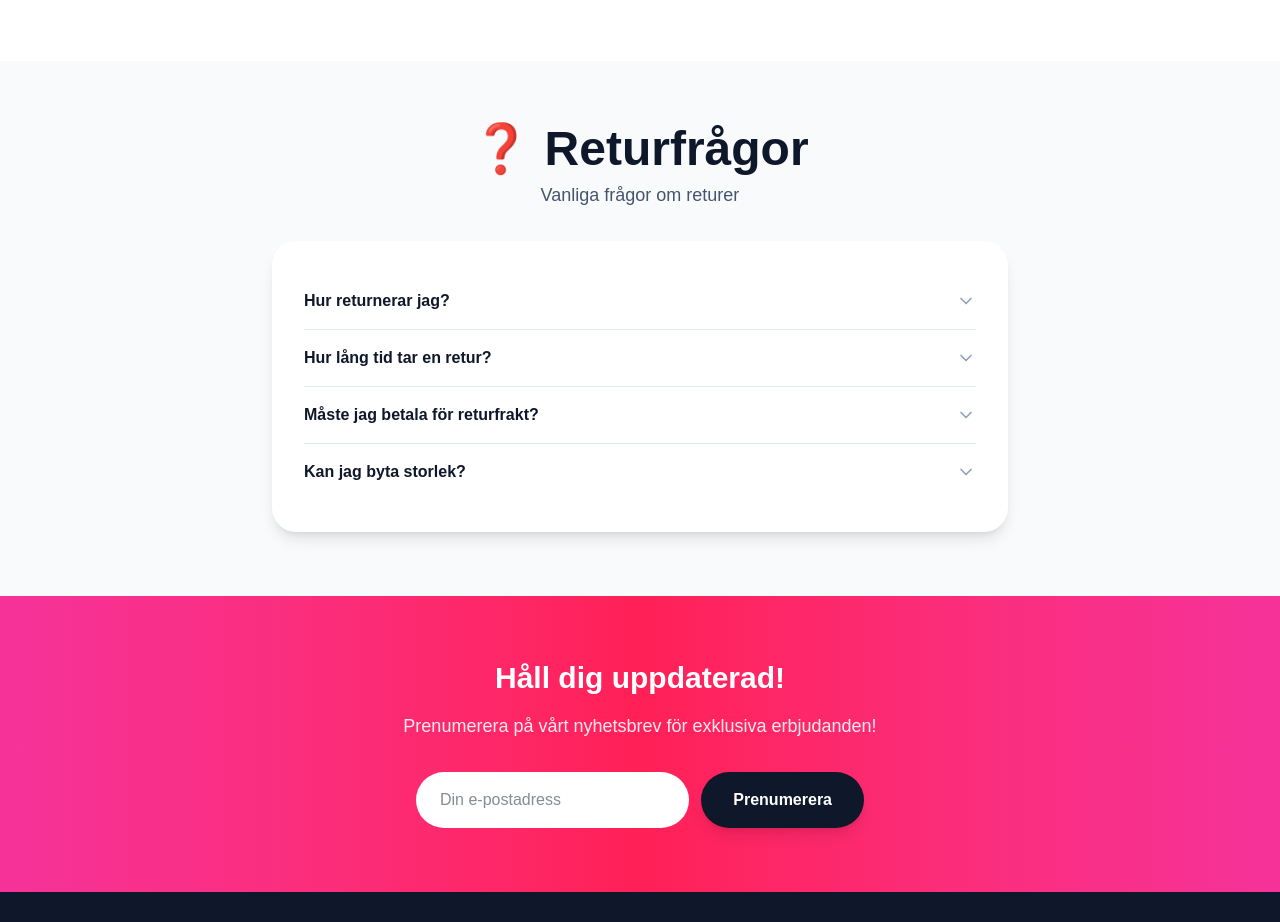
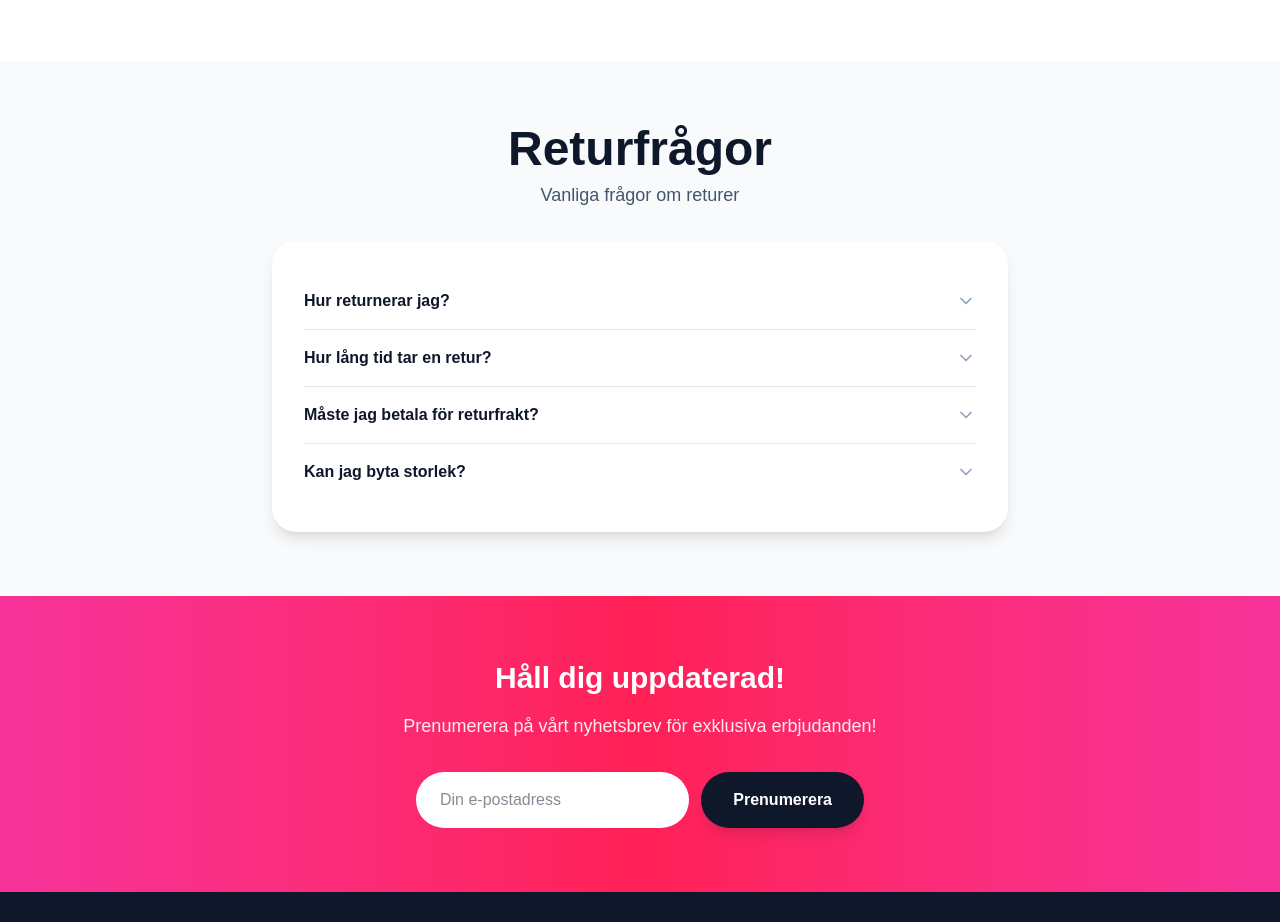
Before and after one commit to adrianfolkeson/rockn-socks, a Next.js app: page / in a window 1280 px wide. Shown: the part 5600-6522 px from the top of the page. Built offline with nearby package versions, Linux system fonts and the light colour scheme.

Commit message:
Remove question mark from FAQ header

```diff
--- a/src/app/page.tsx
+++ b/src/app/page.tsx
@@ -954,7 +954,7 @@ function MainContent() {
         <div className="max-w-3xl mx-auto px-4">
           <div className="text-center mb-8">
             <h2 className="text-4xl lg:text-5xl font-black text-slate-900 mb-2">
-              ❓ {txt.returnFAQ}
+              {txt.returnFAQ}
             </h2>
             <p className="text-lg text-slate-600">{txt.faqTitle}</p>
           </div>
```
